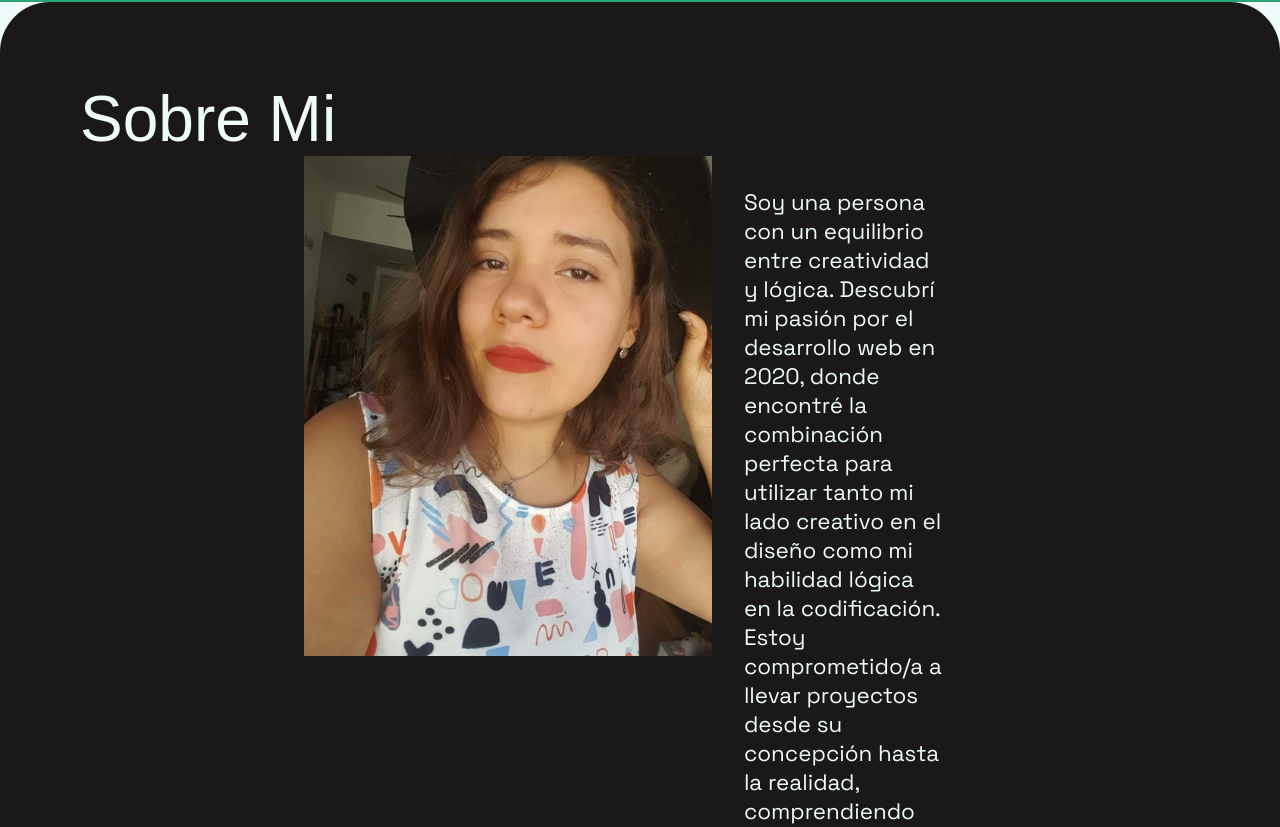
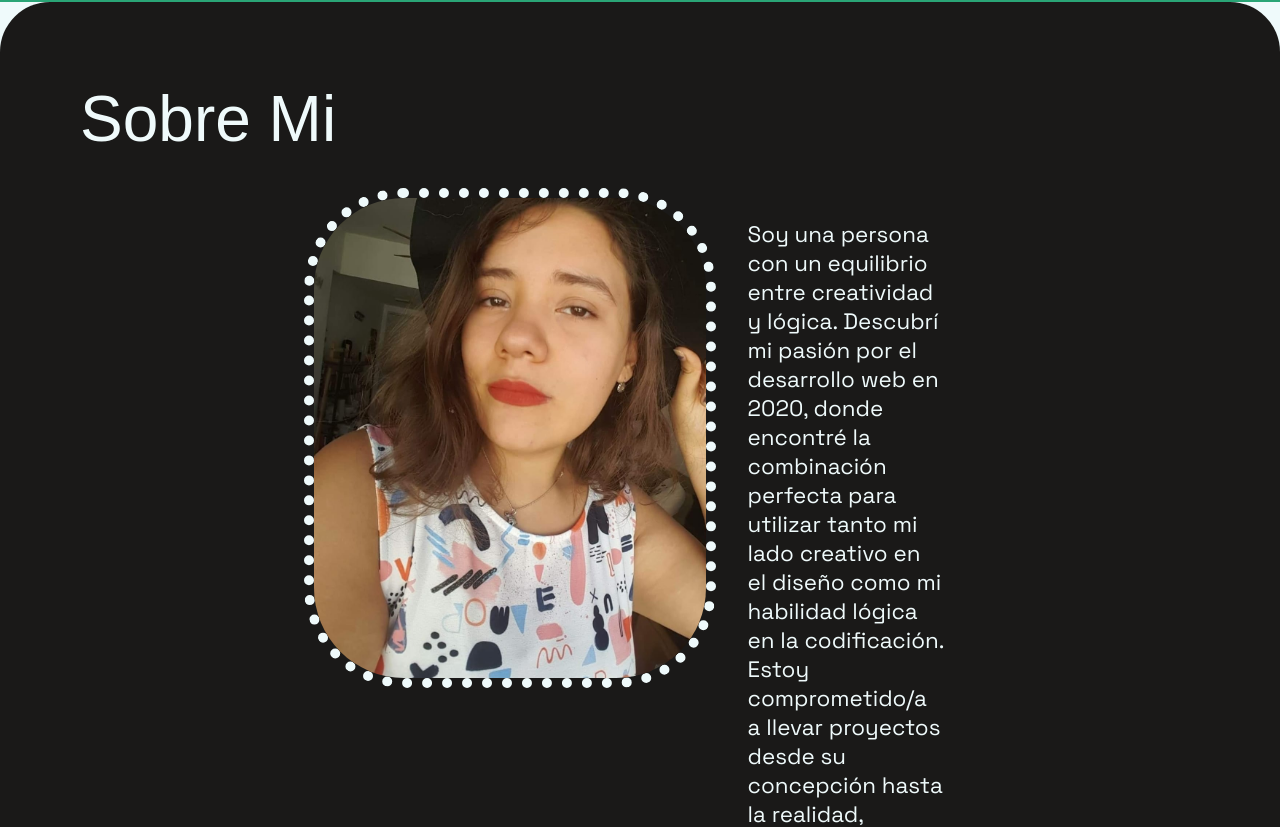
Before and after one commit to Cristaldo-Fiorela/portfolio2024, a React (Vite) app: page / in a window 1280 px wide. Shown: the part 798-1625 px from the top of the page. Built offline with nearby package versions, Linux system fonts and the light colour scheme; a web font is replaced by a local one.

Commit message:
estilos de retrato

```diff
--- a/src/index.css
+++ b/src/index.css
@@ -25,6 +25,7 @@ section h2.section-title {
   align-self: start;
   font-family: "Dela Gothic One", sans-serif;
   font-size: 4rem;
+  margin-bottom: 2rem;
 }
 
 /* HEADER */
@@ -145,8 +146,10 @@ section#about div div.about-description {
   padding: 2rem;
 }
 
-div img#portrait {
+section#about div img#portrait {
   height: 500px;
+  border-radius: 100px;
+  border: 10px dotted;
 }
 
 /* SKILLS */
```
